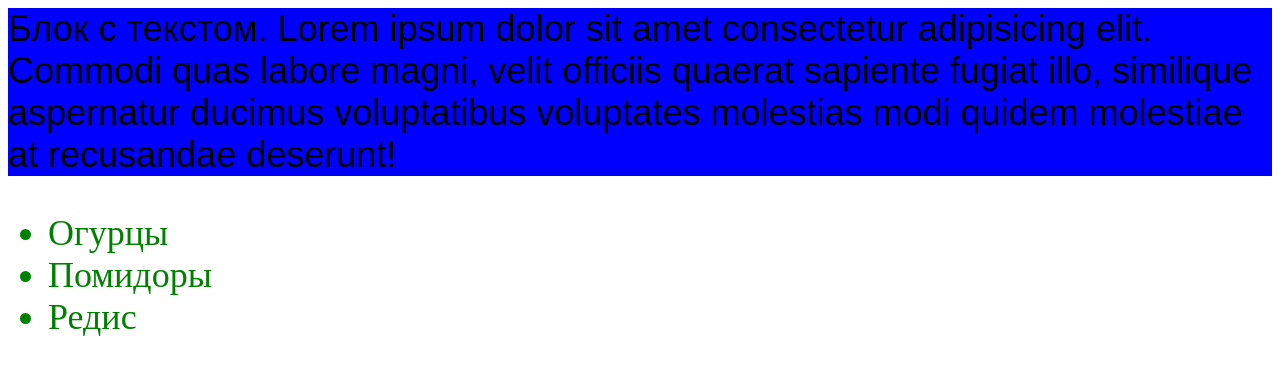
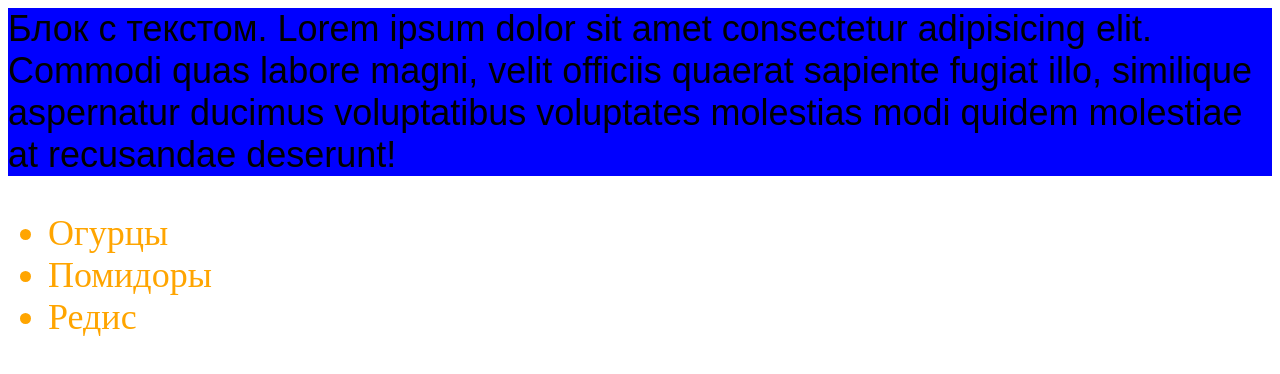
Before and after one commit to alyona177/git-train, a plain HTML site: page index.html in a window 1280 px wide. Drawn offline with Linux system fonts and the light colour scheme.

Commit message:
элементы списка стали оранжевыми

```diff
--- a/styles.css
+++ b/styles.css
@@ -10,3 +10,7 @@ body {
 ul {
     color: green;
 }
+
+li {
+    color: orange;
+}
```
